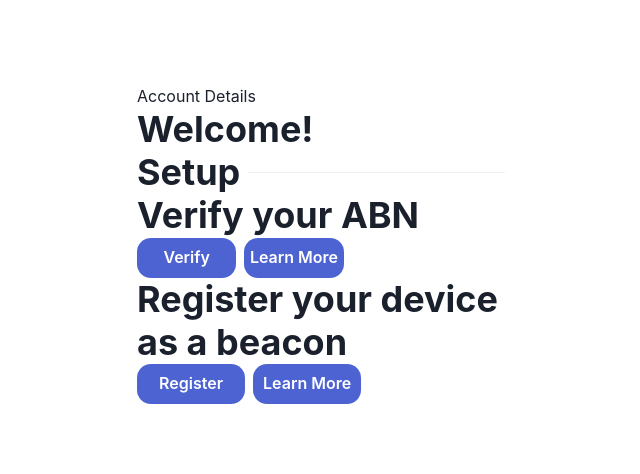
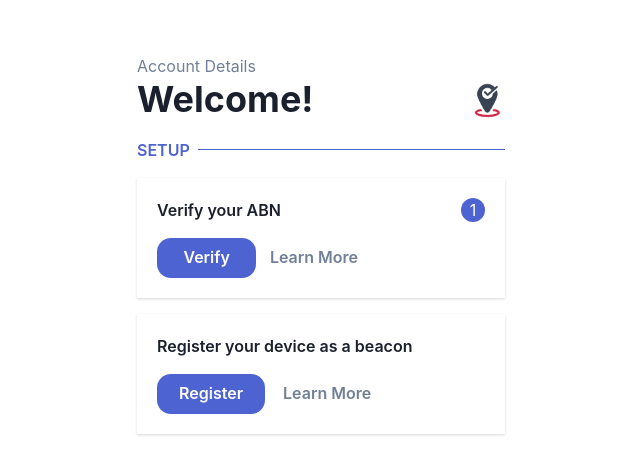
Before and after one commit to HitoKage13/codebrew21, a Next.js app in the folder next/: page /business/dashboard in a window 1280 px wide. Shown: the part 156-630 px from the top of the page, without its empty margins (319-959 px from the left). Built offline with nearby package versions, Linux system fonts and the light colour scheme.

Commit message:
Dashboard styles

```diff
--- a/next/next.config.js
+++ b/next/next.config.js
@@ -1,12 +1,12 @@
-// const withPWA = require("next-pwa");
-// const runtimeCaching = require("next-pwa/cache");
+const withPWA = require("next-pwa");
+const runtimeCaching = require("next-pwa/cache");
 
-// module.exports = {
-// pwa: {
-//   dest: "public",
-//   runtimeCaching,
-// },
-// future: {
-//   webpack5: true,
-// },
-// };
+module.exports = {
+  pwa: {
+    dest: "public",
+    runtimeCaching,
+  },
+  future: {
+    webpack5: true,
+  },
+};
--- a/next/pages/business/dashboard.tsx
+++ b/next/pages/business/dashboard.tsx
@@ -1,30 +1,67 @@
 import { Button, ButtonGroup } from "@chakra-ui/button";
-import { Box, Divider, Heading, HStack, Text } from "@chakra-ui/layout";
+import {
+  AspectRatio,
+  Box,
+  Flex,
+  Heading,
+  HStack,
+  Text,
+  VStack,
+} from "@chakra-ui/layout";
+import Image from "next/image";
 import React from "react";
 
 const Dashboard = () => {
   return (
-    <Box>
-      <Text>Account Details</Text>
+    <Box width="full">
+      <Text color="gray.500">Account Details</Text>
+      <Flex justifyContent="space-between" alignItems="center">
         <Heading>Welcome!</Heading>
-      <HStack>
-        <Heading>Setup</Heading>
-        <Divider />
+        <Image
+          src="/logo.png"
+          width={35}
+          height={35}
+          objectFit="contain"
+          quality={100}
+        />
+      </Flex>
+      <HStack mt="1rem">
+        <Text color="indigo.DEFAULT" fontWeight="600">
+          SETUP
+        </Text>
+        <Box width="full" height="1px" bgColor="indigo.DEFAULT"></Box>
       </HStack>
-      <Box>
-        <Heading>Verify your ABN</Heading>
-        <ButtonGroup>
+      <VStack spacing="1rem" mt="1rem">
+        <Box p="1.25rem" width="full" boxShadow="base">
+          <Flex alignItems="center" justifyContent="space-between">
+            <Text fontWeight="600">Verify your ABN</Text>
+            <AspectRatio
+              ratio={1}
+              width="1.5rem"
+              bgColor="indigo.DEFAULT"
+              borderRadius="50%"
+              color="white"
+            >
+              <div>1</div>
+            </AspectRatio>
+          </Flex>
+          <ButtonGroup mt="1rem">
             <Button>Verify</Button>
-          <Button>Learn More</Button>
+            <Button colorScheme="white" color="gray.500">
+              Learn More
+            </Button>
           </ButtonGroup>
         </Box>
-      <Box>
-        <Heading>Register your device as a beacon</Heading>
-        <ButtonGroup>
+        <Box p="1.25rem" width="full" boxShadow="base">
+          <Text fontWeight="600">Register your device as a beacon</Text>
+          <ButtonGroup mt="1rem">
             <Button>Register</Button>
-          <Button>Learn More</Button>
+            <Button colorScheme="white" color="gray.500">
+              Learn More
+            </Button>
           </ButtonGroup>
         </Box>
+      </VStack>
     </Box>
   );
 };
--- a/next/theme/index.ts
+++ b/next/theme/index.ts
@@ -28,6 +28,19 @@ export const theme = extendTheme({
       "800": "#1B286C",
       "900": "#111943",
     },
+    white: {
+      DEFAULT: "#FFFFFF",
+      "50": "#FFFFFF",
+      "100": "#FFFFFF",
+      "200": "#FFFFFF",
+      "300": "#FFFFFF",
+      "400": "#FFFFFF",
+      "500": "#FFFFFF",
+      "600": "#E6E6E6",
+      "700": "#CCCCCC",
+      "800": "#B3B3B3",
+      "900": "#999999",
+    },
   },
   components: {
     Button: {
```
Also changed, not shown: next/pages/business/login.tsx (+12 -1 lines), next/pages/customer/dashboard.tsx (+9 -9 lines), next/pages/index.tsx (+11 -2 lines), next/public/logo.png (added). Lines whose indentation alone changed are shown as unchanged.
